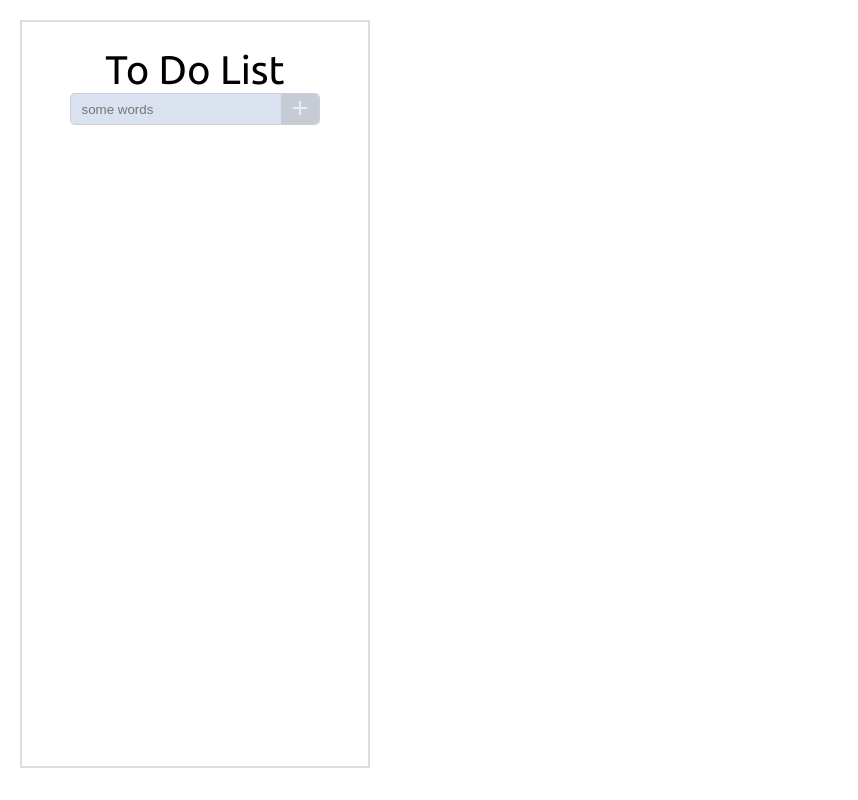
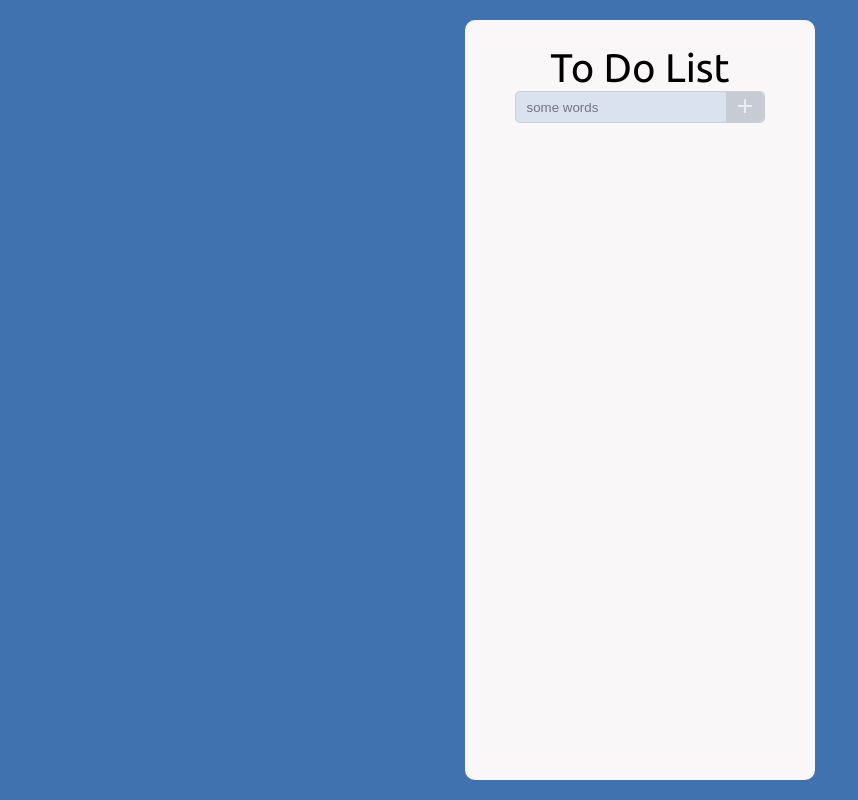
Before and after one commit to sihyonn/teacherline-frontend-test, a Next.js app: page / in a window 1280 px wide. Shown: the whole page, without its empty margins (0-858 px from the left). Built offline with nearby package versions, Linux system fonts and the light colour scheme.

Commit message:
style: 피그마 시안에 맞춰 wrapper 스타일 추가

```diff
--- a/src/app/page.tsx
+++ b/src/app/page.tsx
@@ -1,28 +1,37 @@
 "use client";
-
+import styled from "@emotion/styled";
 import ToDoList from "@/src/components/ToDoList";
-import styled from "@emotion/styled";
 
 export default function Home() {
   return (
     <S.Container>
-      <ToDoList />
+      <S.InnerWrap>
+        <ToDoList />
+      </S.InnerWrap>
     </S.Container>
   );
 }
 
 const S = {
   Container: styled.div`
-    //ToDo 나중에 레이아웃으로 전환
-    width: 35rem;
-    min-height: 74.8rem;
-    margin-top: 2rem;
-    margin-left: 2rem;
+    display: flex;
+    justify-content: center;
 
+    width: 100%;
+    height: 100vh;
+    padding: 2rem 4.8rem;
+    background-color: ${({ theme }) => theme.color.main};
+  `,
+
+  InnerWrap: styled.div`
     display: flex;
     flex-direction: column;
     align-items: center;
+
+    width: 35rem;
+    min-height: 74.8rem;
     padding: 2.5rem 1.5rem;
-    border: ${({ theme }) => theme.border};
+    border-radius: 1rem;
+    background-color: ${({ theme }) => theme.color.white};
   `,
 };
```
